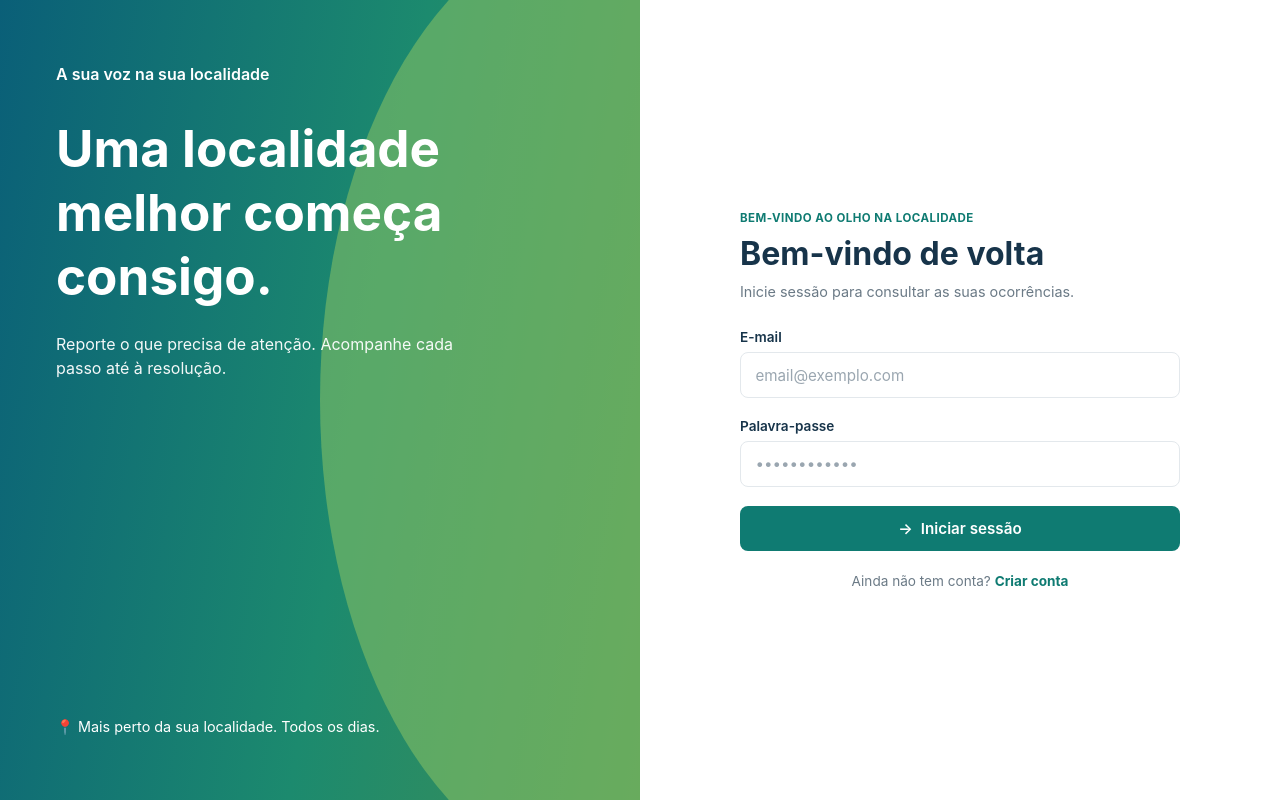
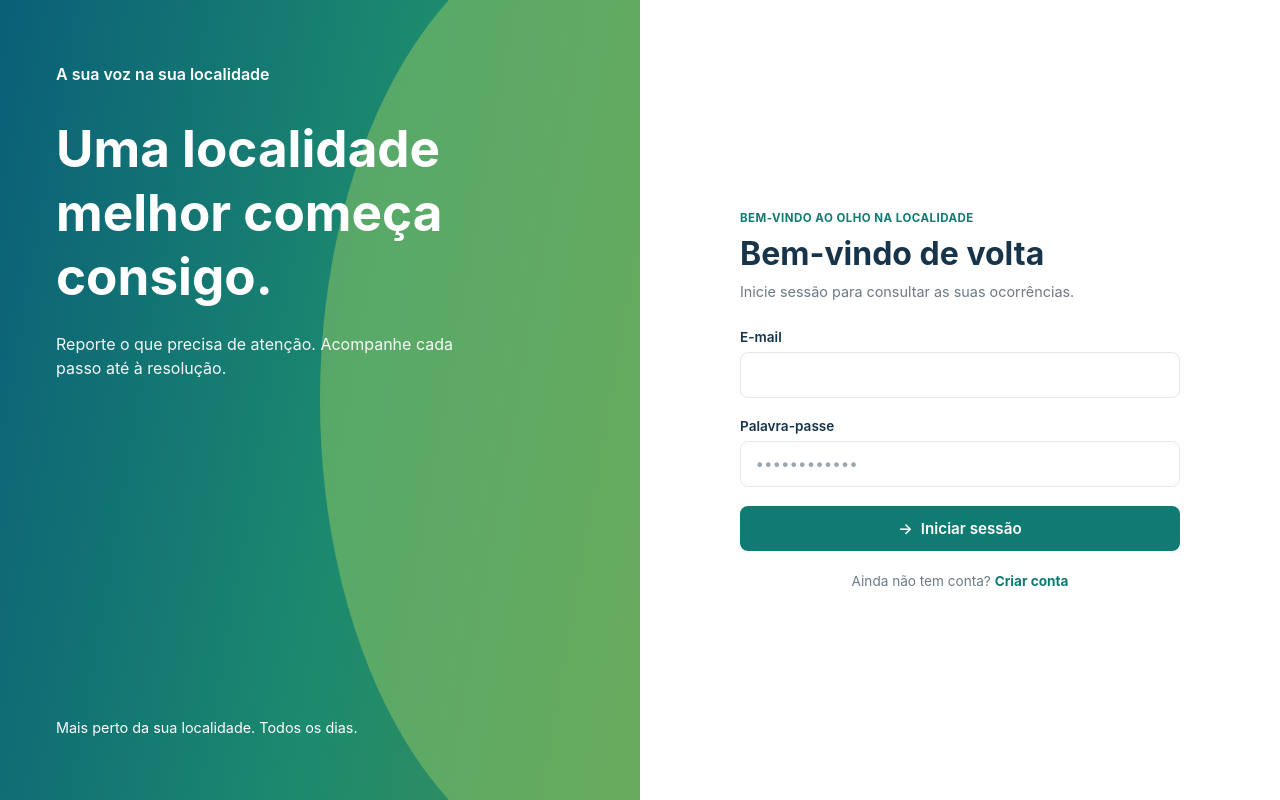
Before and after one commit to carreira28/olho_NA_localidade-frontend-, a React app in the folder frontend/: page /login in a window 1280 px wide. Built offline with nearby package versions, Linux system fonts and the light colour scheme; no server answers; the HTML template or start-up script is replaced by a standard one.

Commit message:
Simplifica a tela de login
Remove o emoji do texto de rodapé, o placeholder do campo de e-mail e um comentário redundante.

```diff
--- a/frontend/src/pages/Login.jsx
+++ b/frontend/src/pages/Login.jsx
@@ -2,7 +2,6 @@ import { useState } from "react";
 import { Link, useNavigate } from "react-router-dom";
 import { api } from "../api";
 
-// Converte a resposta do backend num dos 3 perfis do frontend
 function obterPerfil(utilizador) {
   if (utilizador.tipo === "cidadao") return "cidadao";
   if (utilizador.perfil === "ADMINISTRADOR") return "administrador";
@@ -53,7 +52,7 @@ export default function Login() {
           </p>
         </div>
         <p className="auth-painel-rodape">
-          📍 Mais perto da sua localidade. Todos os dias.
+          Mais perto da sua localidade. Todos os dias.
         </p>
       </aside>
 
@@ -70,7 +69,6 @@ export default function Login() {
               type="email"
               value={email}
               onChange={(e) => setEmail(e.target.value)}
-              placeholder="email@exemplo.com"
               required
             />
 
```
